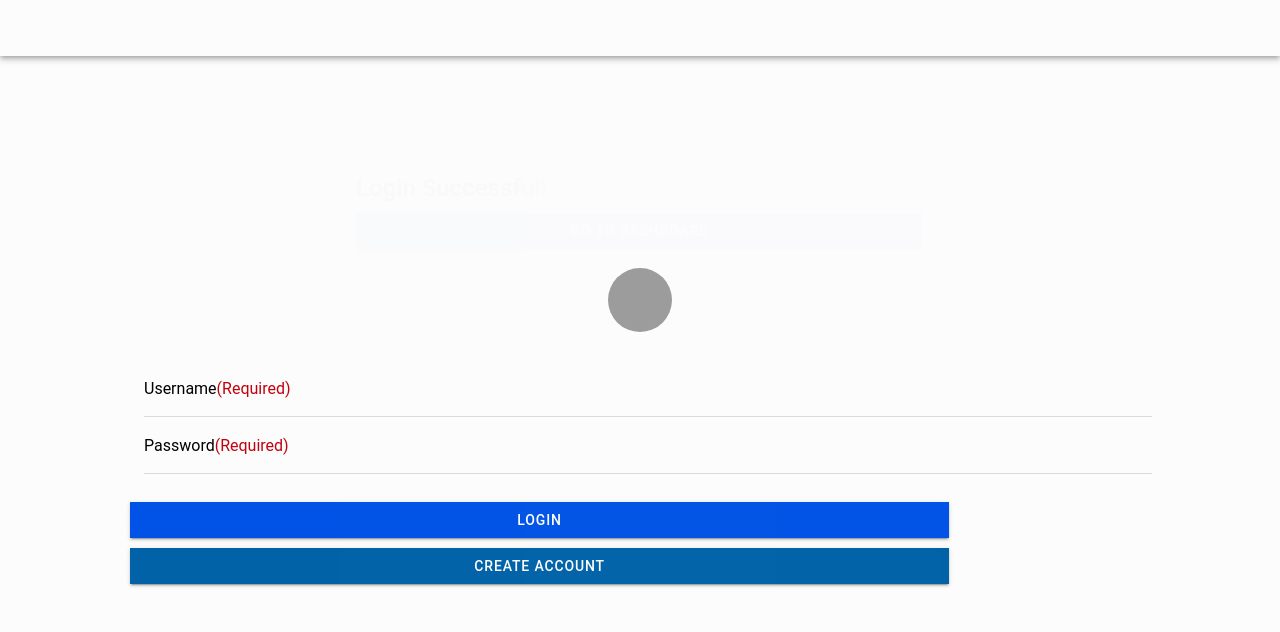
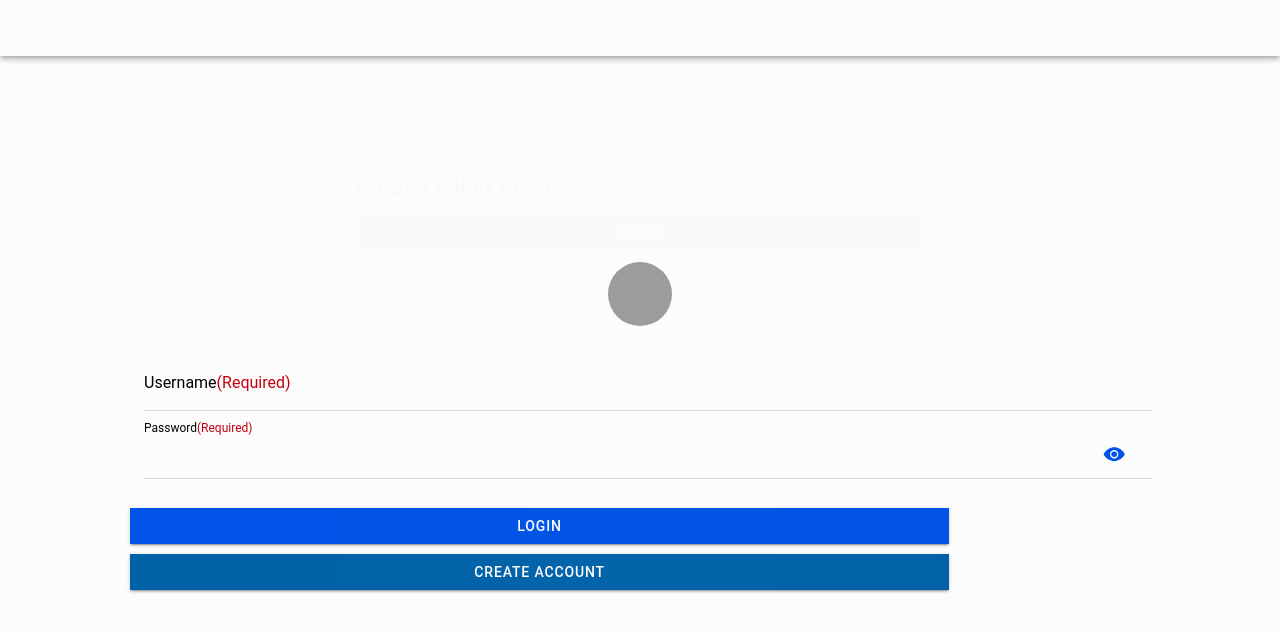
Before and after one commit to Marjon143/it35-lab, a React (Vite) app: page /it35-lab in a window 1280 px wide. Both pictures are taken after a click on the element "LOGIN". Shown: the top 632 px of the page. Built offline with nearby package versions, Linux system fonts and the light colour scheme; grey boxes are pictures that could not be loaded.

Commit message:
fix the button eror

```diff
--- a/src/pages/Login.tsx
+++ b/src/pages/Login.tsx
@@ -17,57 +17,83 @@ import {
   IonAlert,
   IonLabel,
   IonModal,
+  IonInputPasswordToggle,
+  IonToast
 } from '@ionic/react';
 
 const Login: React.FC = () => {
   const navigation = useIonRouter();
-  const [showRegister, setShowRegister] = useState(false); // Track whether the registration form is visible
+  const [showRegister, setShowRegister] = useState(false);
   const [showAlert, setShowAlert] = useState(false); // Control the alert visibility
-  const [showSuccessModal, setShowSuccessModal] = useState(false); // Control login success modal visibility
-  const [username, setUsername] = useState(''); // Track username input
-  const [password, setPassword] = useState(''); // Track password input
-  const [loginError, setLoginError] = useState(false); // Control login error visibility
-
-  // Track registration data
+  const [showSuccessModal, setShowSuccessModal] = useState(false);
+  const [showFillInfoModal, setShowFillInfoModal] = useState(false);
+  const [username, setUsername] = useState('');
+  const [password, setPassword] = useState('');
+  const [loginError, setLoginError] = useState(false);
   const [registeredUsername, setRegisteredUsername] = useState('');
   const [registeredPassword, setRegisteredPassword] = useState('');
+  const [showPassword, setShowPassword] = useState(false);
+  const [showToast, setShowToast] = useState(false);
+  const [confirmPassword, setConfirmPassword] = useState(''); // Track confirm password input
 
-  // Predefined valid credentials for validation (this could be from an API in real apps)
+  // Predefined valid credentials for validation
   const validUsername = 'user123';
   const validPassword = 'password123';
 
   const doLogin = () => {
-    // Use the registered credentials for login
-    if (username === registeredUsername && password === registeredPassword) {
-      setShowSuccessModal(true); // Show success modal
-      setLoginError(false); // Clear any previous error
+    if (!username || !password) {
+      setShowFillInfoModal(true);
     } else {
-      setLoginError(true); // Show error if credentials are incorrect
+      if (username === registeredUsername && password === registeredPassword) {
+        setShowSuccessModal(true);
+        setLoginError(false);
+        setShowToast(true);
+      } else {
+        setLoginError(true);
+      }
     }
   };
 
   const toggleRegisterForm = () => {
-    setShowRegister(!showRegister); // Toggle the registration form visibility
+    setShowRegister(!showRegister);
   };
 
   const handleRegister = () => {
-    // Store the registration data
-    setRegisteredUsername(username);
-    setRegisteredPassword(password);
-    setShowAlert(true); // Show the alert when user clicks the register button
+    // Validate if all fields are filled in the registration form
+    if (!username || !password || !confirmPassword) {
+      setShowAlert(true); // Show the alert if any field is empty
+    } else if (password !== confirmPassword) {
+      setShowAlert(true); // Show the alert if passwords don't match
+    } else {
+      // Store the registration data
+      setRegisteredUsername(username);
+      setRegisteredPassword(password);
+      setShowAlert(true); // Show the alert after successful registration
+      // Do not navigate to login page yet
+      // We will only navigate when the user clicks the "OK" button on the alert
+    }
   };
 
   const handleAlertConfirm = () => {
-    setShowAlert(false); // Hide the alert
-    setShowRegister(false); // Hide the registration form and go back to the login form
-    setUsername(''); // Clear username input
-    setPassword(''); // Clear password input
+    setShowAlert(false);
+    if (!username || !password || !confirmPassword || password !== confirmPassword) {
+      return; // Don't navigate if fields are not properly filled
+    }
+    setShowRegister(false);
+    setUsername('');
+    setPassword('');
+    setConfirmPassword(''); // Clear confirm password input
+    // Only navigate back to the login page when registration is complete
+    navigation.push('/login', 'back', 'replace');
   };
 
   const handleSuccessModalClose = () => {
-    setShowSuccessModal(false); // Close the success modal
-    // Navigate to the new page after login success
+    setShowSuccessModal(false);
     navigation.push('/it35-lab/app', 'forward', 'replace');
+  };
+
+  const handleFillInfoModalClose = () => {
+    setShowFillInfoModal(false);
   };
 
   return (
@@ -108,17 +134,17 @@ const Login: React.FC = () => {
                   <IonInput
                     labelPlacement="floating"
                     value={password}
-                    type="password"
+                    type={showPassword ? 'text' : 'password'} // Toggle password visibility
                     onIonChange={(e) => setPassword(e.detail.value!)}
                   >
                     <div slot="label">
                       Password<IonText color="danger">(Required)</IonText>
                     </div>
+                    <IonInputPasswordToggle slot="end" onClick={() => setShowPassword(!showPassword)} />
                   </IonInput>
                 </IonItem>
               </IonList>
 
-              {/* Display error if login fails */}
               {loginError && (
                 <IonText color="danger">
                   <p>Incorrect username or password. Please try again.</p>
@@ -172,29 +198,30 @@ const Login: React.FC = () => {
                   <IonInput
                     labelPlacement="floating"
                     value={password}
-                    type="password"
+                    type={showPassword ? 'text' : 'password'}
                     onIonChange={(e) => setPassword(e.detail.value!)}
                   >
                     <div slot="label">
                       Password<IonText color="danger"></IonText>
                     </div>
+                    <IonInputPasswordToggle slot="end" onClick={() => setShowPassword(!showPassword)} />
                   </IonInput>
                 </IonItem>
 
                 <IonItem>
                   <IonInput
                     labelPlacement="floating"
-                    value={password}
-                    type="password"
-                    onIonChange={(e) => setPassword(e.detail.value!)}
+                    value={confirmPassword}
+                    type={showPassword ? 'text' : 'password'}
+                    onIonChange={(e) => setConfirmPassword(e.detail.value!)}
                   >
                     <div slot="label">
                       Confirm Password<IonText color="danger"></IonText>
                     </div>
+                    <IonInputPasswordToggle slot="end" onClick={() => setShowPassword(!showPassword)} />
                   </IonInput>
                 </IonItem>
               </IonList>
-
               <IonButton
                 onClick={handleRegister}
                 expand="full"
@@ -207,7 +234,7 @@ const Login: React.FC = () => {
               <IonButton
                 onClick={toggleRegisterForm}
                 expand="full"
-                style={{ marginTop: '10px', width: '80%' }}
+                style={{ marginTop: '10px' }}
                 color="secondary"
               >
                 Back to Login
@@ -220,13 +247,12 @@ const Login: React.FC = () => {
         <IonAlert
           isOpen={showAlert}
           onDidDismiss={() => setShowAlert(false)}
-          header="Account Created"
-          message="You have successfully created an account. Please log in."
+          header="Please Fill in All Fields"
+          message="All fields are required. Please fill in all fields."
           buttons={[{
             text: 'OK',
             handler: handleAlertConfirm
-          }]}
-        />
+          }]}/>
 
         {/* Success Modal after Successful Login */}
         <IonModal isOpen={showSuccessModal} onDidDismiss={() => setShowSuccessModal(false)}>
@@ -237,6 +263,24 @@ const Login: React.FC = () => {
             </IonButton>
           </IonContent>
         </IonModal>
+
+        {/* Modal asking to fill in information */}
+        <IonModal isOpen={showFillInfoModal} onDidDismiss={handleFillInfoModalClose}>
+          <IonContent className="ion-padding">
+            <h2>Please Fill in All Fields</h2>
+            <IonButton expand="full" onClick={handleFillInfoModalClose}>
+              Close
+            </IonButton>
+          </IonContent>
+        </IonModal>
+
+        {/* Toast Message for successful login */}
+        <IonToast
+          isOpen={showToast}
+          message="Login successful! Redirecting to the dashboard..."
+          onDidDismiss={() => setShowToast(false)}
+          duration={3000}
+        />
       </IonContent>
     </IonPage>
   );
```
